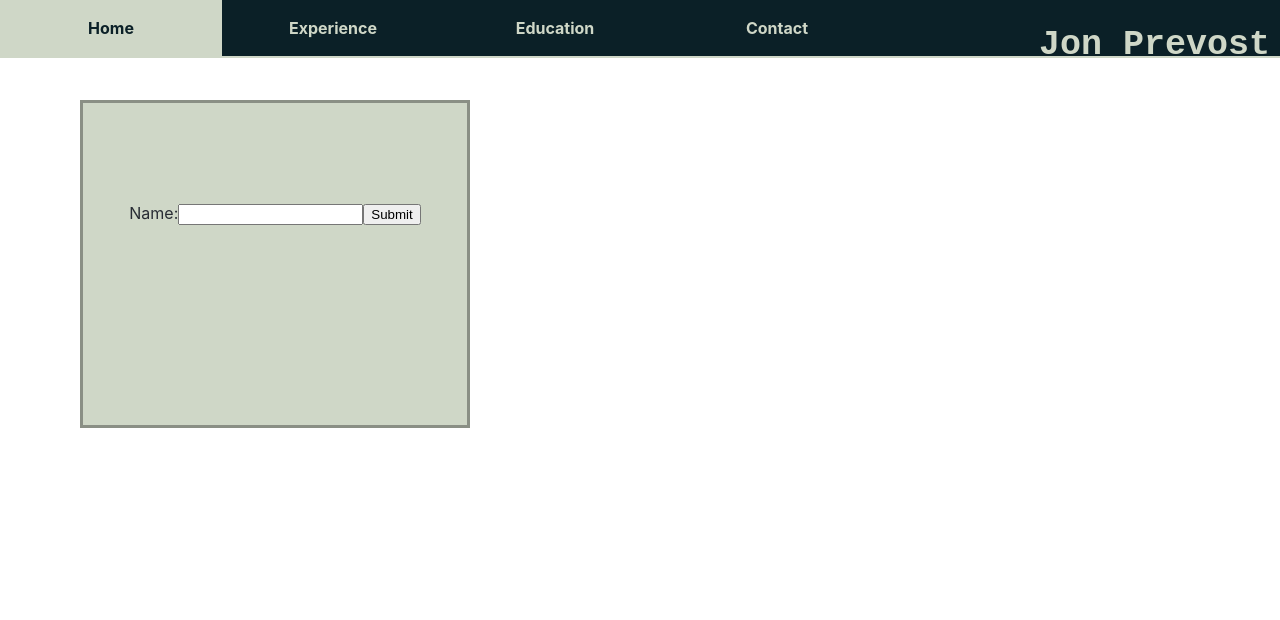
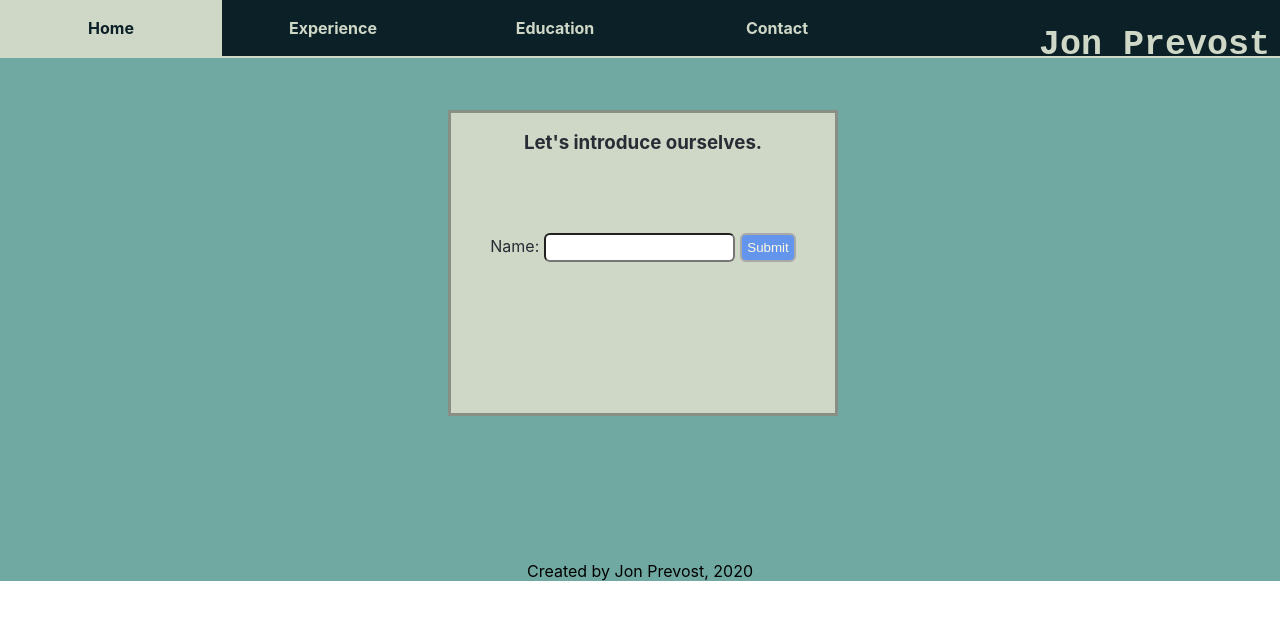
Before and after one commit to jprevost89/resume, a React (Create React App) app: page / in a window 1280 px wide. Shown: the top 620 px of the page. Built offline with nearby package versions, Linux system fonts and the light colour scheme.

Commit message:
styled About component

```diff
--- a/src/App.css
+++ b/src/App.css
@@ -6,27 +6,3 @@
 .App-h1 {
   font-size: 30px;
 }
-
-.App-header {
-  background-color: #282c34;
-  min-height: 100vh;
-  display: flex;
-  flex-direction: column;
-  align-items: center;
-  justify-content: center;
-  font-size: calc(10px + 2vmin);
-  color: white;
-}
-
-.App-link {
-  color: #61dafb;
-}
-
-@keyframes App-logo-spin {
-  from {
-    transform: rotate(0deg);
-  }
-  to {
-    transform: rotate(360deg);
-  }
-}
--- a/src/Components/About/About.css
+++ b/src/Components/About/About.css
@@ -1,14 +1,37 @@
+
+
 .column {
-    float: left;
     width: 30%;
-    padding-top: 100px;
-    padding-bottom: 200px;
-    margin-left: 80px;
-    margin-right: 50px;
-    margin-top: 100px;
+    height: 300px;
+    display: block;
+    margin-top: 7%;
+    margin-left: 35%;
+    margin-bottom: 145px;
     border: 3px solid  #8a8f85;
     background-color: #CFD7C7;
     color: #282c34;
+}
+
+.column input {
+    margin-top:60px;
+    margin-left:5px;
+    border-radius: 6px;
+    padding: 5px;
+}
+
+.column button {
+    background-color: cornflowerblue;
+    border-radius: 6px;
+    margin-left: 5px;
+    color: cornsilk;
+    padding: 5px;
+    border-style: double;
+    border-color: darkgray;
+}
+
+.column button:hover {
+    cursor: pointer;
+    background-color: rgb(67, 125, 231);
 }
 
 .row:after {
--- a/src/Components/About/About.js
+++ b/src/Components/About/About.js
@@ -21,6 +21,7 @@ class About extends Component {
         if(!nameIsSet) {
             formInput= (
                 <form className="column">
+                    <h3>Let's introduce ourselves.</h3>
                     <label>
                         Name:
                         <input type="text" name="name" onChange={(e) => this.nameChangeHandler(e)} />
@@ -30,7 +31,7 @@ class About extends Component {
             )
         } else {
             formInput = (
-                <div>
+                <div className="column">
                     <br/><br/>
                     <h1>Hello {this.state.name}</h1>
                     <h3>Welcome to the Resume of Jon Prevost!</h3>
--- /dev/null
+++ b/src/Components/Footer/Footer.css
@@ -0,0 +1,4 @@
+.footer {
+    margin-bottom:0;
+    float: bottom;
+}
--- a/src/pages/ExperiencePage.js
+++ b/src/pages/ExperiencePage.js
@@ -4,8 +4,7 @@ import Experience from '../Components/Experience/Experience';
 import Footer from '../Components/Footer/Footer';
 import '../App.css';
 
-class ExperiencePage extends Component {
-    render() {
+const ExperiencePage = () => {
     return (
         <div className="App">
             <Navbar/>
@@ -15,6 +14,5 @@ class ExperiencePage extends Component {
         </div>
     )
 }
-}
 
 export default ExperiencePage;
```
Also changed, not shown: src/pages/index.js (+5 -2 lines). Lines whose indentation alone changed are shown as unchanged.
